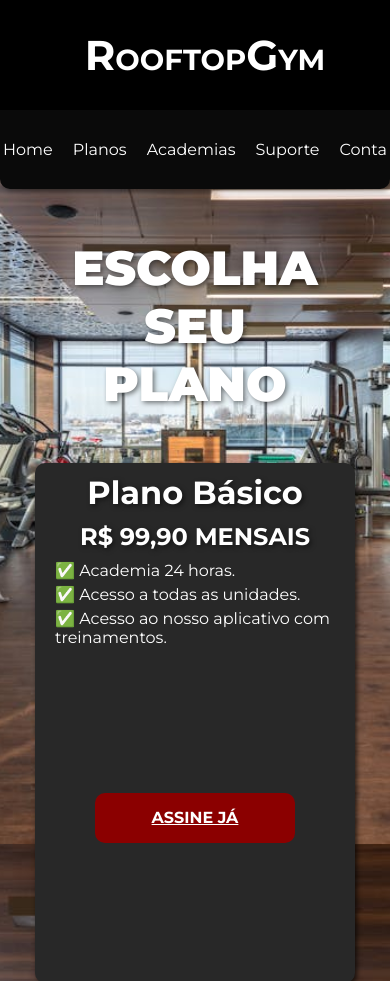
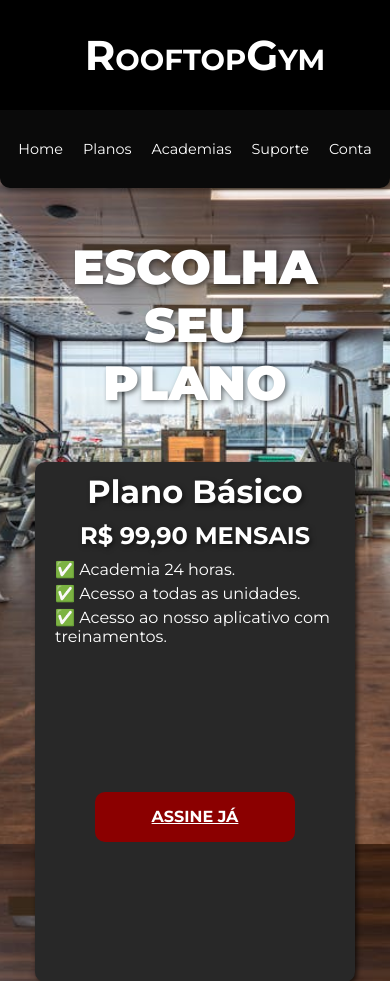
Before and after one commit to JohnathaDev/projetoacademia, a plain HTML site: page index.html in a window 390 px wide. Shown: the top 981 px of the page. Drawn offline with Linux system fonts and the light colour scheme.

Commit message:
nav fontsize ajustado

```diff
--- a/estilos/style.css
+++ b/estilos/style.css
@@ -52,6 +52,9 @@ nav {
         box-shadow: 2px 2px 5px rgba(0, 0, 0, 0.400);
         padding: auto;
         border-radius: 0px 0px 10px 10px;
+    }
+    nav > a {
+        font-size: 0.9em;
     }
 }
 nav > a {
```
